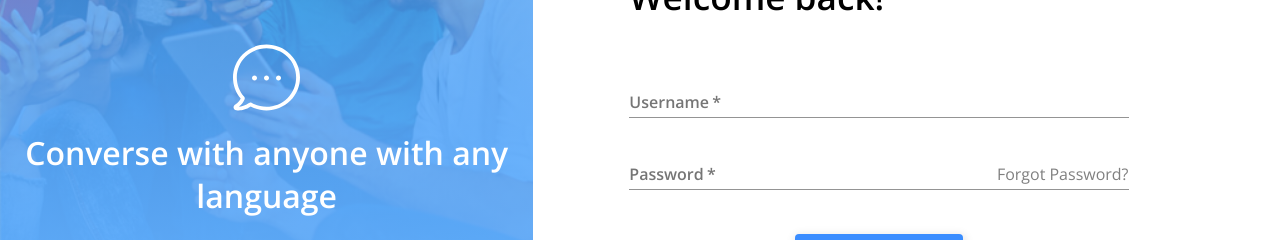
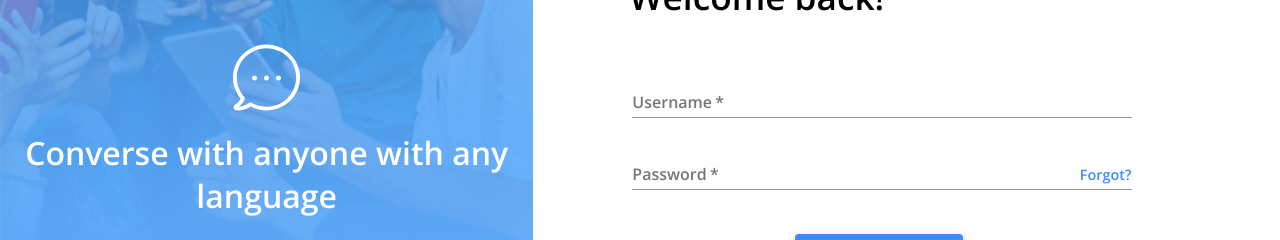
Before and after one commit to akinolu52/turbo-rotary, a React (Create React App) app in the folder client/: page /login in a window 1280 px wide. Shown: the part 270-510 px from the top of the page. Built offline with nearby package versions, Linux system fonts and the light colour scheme; no server answers.

Commit message:
fixed message order

```diff
--- a/client/src/Login.js
+++ b/client/src/Login.js
@@ -27,7 +27,8 @@ const useStyles = makeStyles((theme) => ({
   },
   labelFocusStyle: {
     fontWeight: 'bold',
-    color: 'gray'
+    fontSize: '0.9rem',
+    color: theme.palette.primary.main,
   }
 }));
 
@@ -69,8 +70,8 @@ const Login = (props) => {
               inputProps={{ minLength: 6 }}
               InputProps={{
                 endAdornment: (
-                  <InputAdornment position='end' className={classes.labelFocusStyle}>
-                    <Typography>Forgot Password?</Typography>
+                  <InputAdornment position='end'>
+                    <Typography className={classes.labelFocusStyle}>Forgot?</Typography>
                   </InputAdornment>
                 ),
               }}
--- a/client/src/components/Layout/Input.js
+++ b/client/src/components/Layout/Input.js
@@ -4,6 +4,7 @@ import { Grid, TextField, FormControl, makeStyles } from "@material-ui/core";
 const useStyles = makeStyles((theme) => ({
     input: {
         width: '90%',
+        padding: '0 3px',
         [theme.breakpoints.down('md')]: {
             width: '100%',
         },
```
